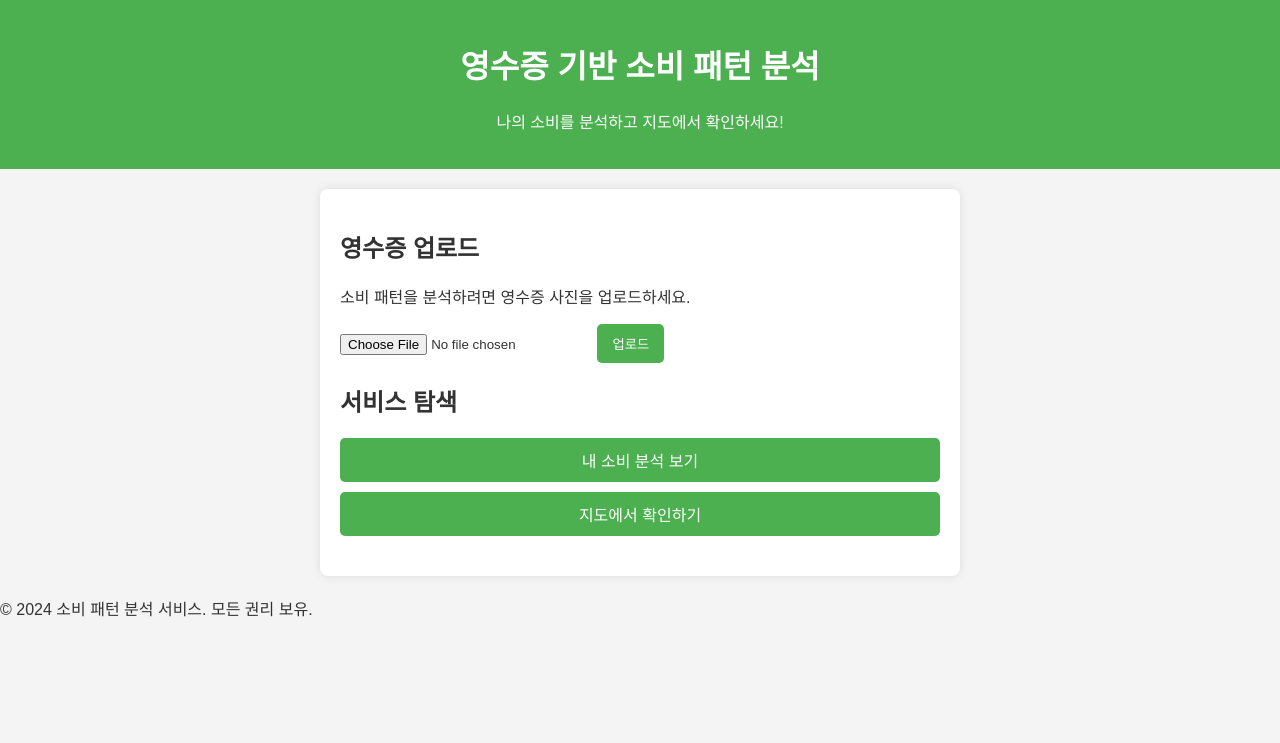
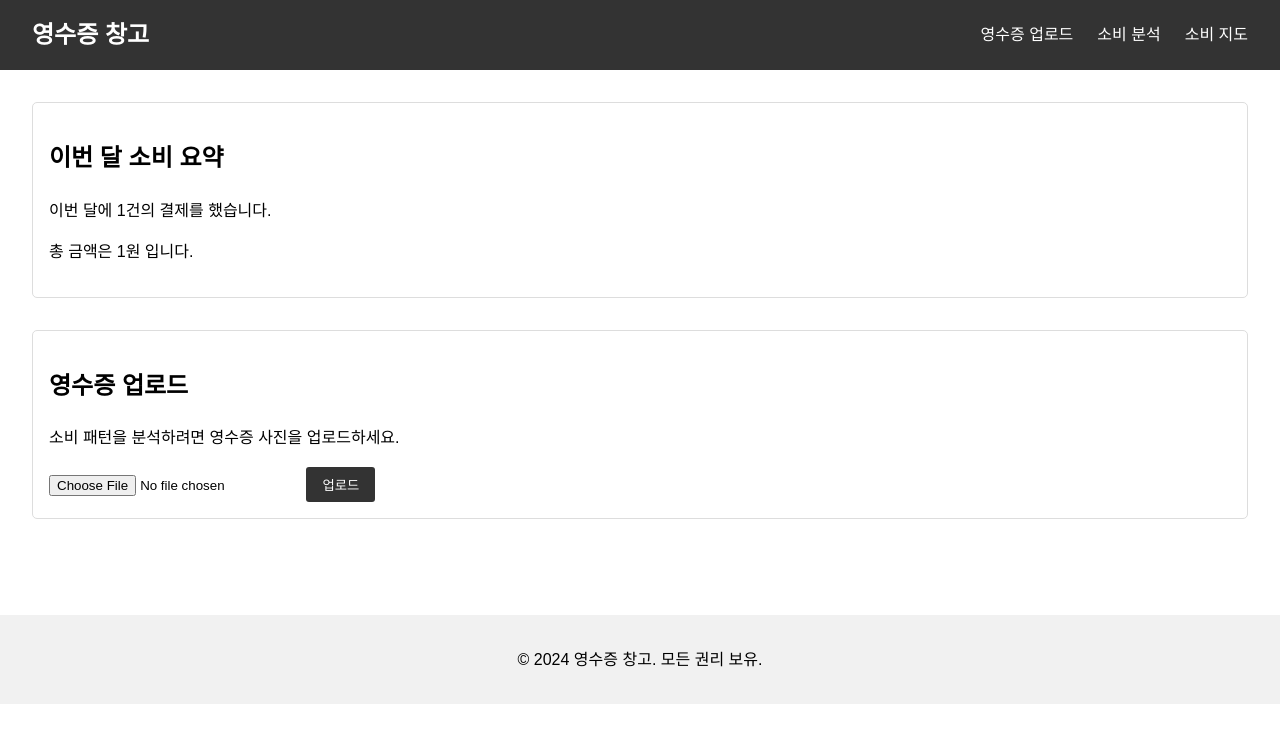
Before and after one commit to ghost-98/receipt_warehouse, a Flask app: template app/templates/first_page.html in a window 1280 px wide. Shown: the top 743 px of the page. Run offline with Flask 3, Linux system fonts and the light colour scheme; the template is opened without the code that fills it: most values are stand-ins (such as "Sample title", 1, 10 or a date in 2020).

Commit message:
chore:modify variation, html css js

```diff
--- a/app/__init__.py
+++ b/app/__init__.py
@@ -23,4 +23,9 @@ def create_app():
     app.register_blueprint(main)
     app.register_blueprint(receipt, url_prefix='/receipt')
 
+    # 앱 실행 중에 등록된 블루프린트 확인
+    print(app.blueprints)
+    # 경로 등록 확인
+    print(app.url_map)
+
     return app  # 플라스크 애플리케이션 객체 반환
--- a/app/static/script.js
+++ b/app/static/script.js
@@ -1,18 +1,5 @@
-// 파일 업로드 시 미리보기 기능
-document.addEventListener('DOMContentLoaded', function () {
-    const fileInput = document.querySelector('input[type="file"]');
-    const form = document.querySelector('form');
-
-    if (fileInput && form) {
-        fileInput.addEventListener('change', function () {
-            if (fileInput.files.length > 0) {
-                alert('파일이 선택되었습니다: ' + fileInput.files[0].name);
-            }
-        });
-
-        // 업로드 버튼 클릭 시 알림 메시지 표시
-        form.addEventListener('submit', function (event) {
-            alert('영수증이 업로드됩니다. 잠시만 기다려주세요.');
-        });
-    }
+// 페이지 로딩 시 알림 메시지 출력 예제
+document.addEventListener("DOMContentLoaded", function() {
+    console.log("페이지가 로드되었습니다.");
+    // 필요한 추가 JavaScript 기능을 여기에 추가할 수 있습니다.
 });
--- a/app/static/styles.css
+++ b/app/static/styles.css
@@ -1,51 +1,86 @@
+/* 기본 스타일 설정 */
 body {
     font-family: 'Arial', sans-serif;
     margin: 0;
     padding: 0;
-    background-color: #f4f4f4;
-    color: #333;
+    line-height: 1.6;
 }
 
+/* 헤더 스타일 */
 header {
-    text-align: center;
-    padding: 20px;
-    background-color: #4CAF50;
-    color: white;
+    background-color: #333;
+    color: #fff;
+    padding: 1rem 2rem;
 }
 
-main {
-    max-width: 600px;
-    margin: 20px auto;
-    background: white;
-    padding: 20px;
-    border-radius: 8px;
-    box-shadow: 0 0 10px rgba(0, 0, 0, 0.1);
+header nav {
+    display: flex;
+    justify-content: space-between;
+    align-items: center;
 }
 
-.upload-section, .navigation {
-    margin-bottom: 20px;
+header h1 {
+    margin: 0;
 }
 
-.button {
-    display: block;
-    text-align: center;
-    margin: 10px 0;
-    padding: 10px;
-    background-color: #4CAF50;
-    color: white;
+header h1 a {
+    color: #fff;
     text-decoration: none;
+}
+
+header ul {
+    list-style: none;
+    display: flex;
+    gap: 1.5rem;
+    margin: 0;
+    padding: 0;
+}
+
+header li {
+    display: inline;
+}
+
+header a {
+    color: #fff;
+    text-decoration: none;
+    transition: color 0.3s;
+}
+
+header a:hover {
+    color: #ddd;
+}
+
+/* 메인 섹션 스타일 */
+main {
+    padding: 2rem;
+}
+
+.summary-section, .upload-section {
+    margin-bottom: 2rem;
+    border: 1px solid #ddd;
+    padding: 1rem;
     border-radius: 5px;
 }
 
-button[type="submit"] {
-    background-color: #4CAF50;
-    color: white;
-    padding: 10px 15px;
+/* 버튼 스타일 */
+button {
+    background-color: #333;
+    color: #fff;
     border: none;
-    border-radius: 5px;
+    padding: 0.5rem 1rem;
     cursor: pointer;
+    border-radius: 3px;
+    transition: background-color 0.3s;
 }
 
-button[type="submit"]:hover {
-    background-color: #45a049;
+button:hover {
+    background-color: #555;
 }
+
+/* 푸터 스타일 */
+footer {
+    text-align: center;
+    background-color: #f1f1f1;
+    padding: 1rem 0;
+    margin-top: 2rem;
+}
--- a/app/templates/first_page.html
+++ b/app/templates/first_page.html
@@ -3,16 +3,28 @@
 <head>
     <meta charset="UTF-8">
     <meta name="viewport" content="width=device-width, initial-scale=1.0">
-    <title>소비 패턴 분석 서비스</title>
+    <title>영수증 창고</title>
     <link rel="stylesheet" href="{{ url_for('static', filename='styles.css') }}">
 </head>
 <body>
     <header>
-        <h1>영수증 기반 소비 패턴 분석</h1>
-        <p>나의 소비를 분석하고 지도에서 확인하세요!</p>
+        <nav>
+            <h1><a href="{{ url_for('main.first_page') }}">영수증 창고</a></h1>
+            <ul>
+                <li><a href="/receipt/upload">영수증 업로드</a></li>
+                <li><a href="/dashboard">소비 분석</a></li>
+                <li><a href="/map">소비 지도</a></li>
+            </ul>
+        </nav>
     </header>
 
     <main>
+        <section class="summary-section">
+            <h2>이번 달 소비 요약</h2>
+            <p>이번 달에 {{ receipt_count }}건의 결제를 했습니다.</p>
+            <p>총 금액은 {{ total_amount }}원 입니다.</p>
+        </section>
+
         <section class="upload-section">
             <h2>영수증 업로드</h2>
             <p>소비 패턴을 분석하려면 영수증 사진을 업로드하세요.</p>
@@ -21,16 +33,10 @@
                 <button type="submit">업로드</button>
             </form>
         </section>
-
-        <section class="navigation">
-            <h2>서비스 탐색</h2>
-            <a href="/dashboard" class="button">내 소비 분석 보기</a>
-            <a href="/map" class="button">지도에서 확인하기</a>
-        </section>
     </main>
 
     <footer>
-        <p>&copy; 2024 소비 패턴 분석 서비스. 모든 권리 보유.</p>
+        <p>&copy; 2024 영수증 창고. 모든 권리 보유.</p>
     </footer>
 
     <script src="{{ url_for('static', filename='script.js') }}"></script>
```
Also changed, not shown: app/receipt/routes.py (+4 -4 lines).
